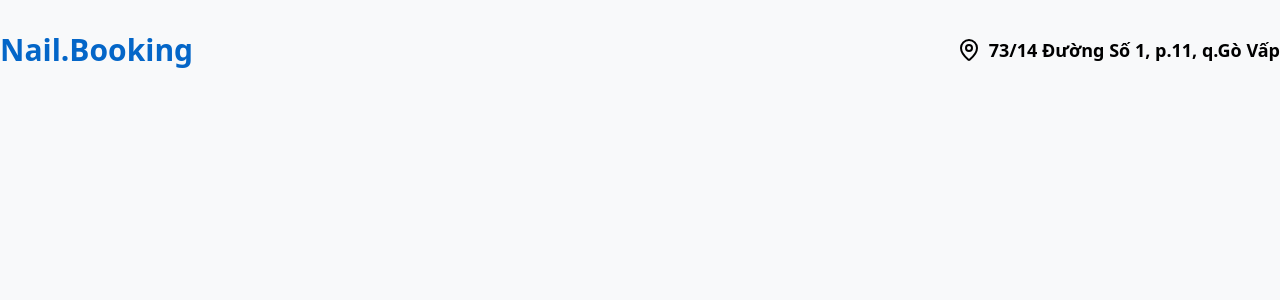
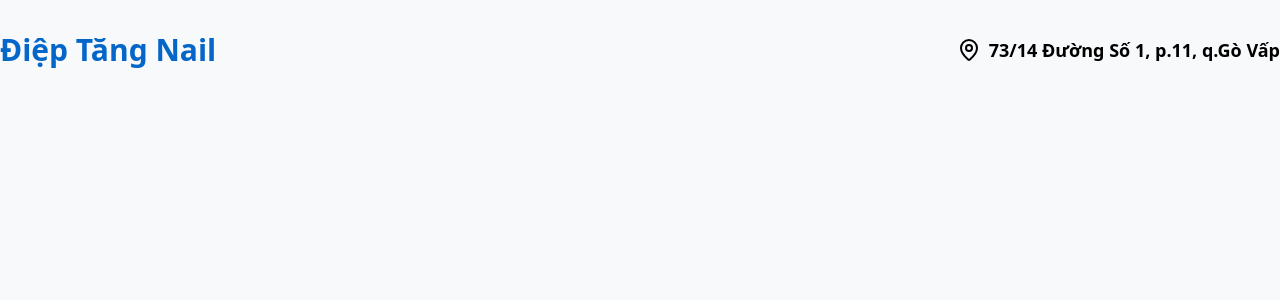
Before and after one commit to Pet3r1512/Nail_Booking, a React (Vite) app: page / in a window 1280 px wide. Shown: the top 300 px of the page. Built offline with nearby package versions, Linux system fonts and the light colour scheme.

Commit message:
feat: update logo

```diff
--- a/src/components/Layout/Header/index.tsx
+++ b/src/components/Layout/Header/index.tsx
@@ -6,7 +6,7 @@ export default function Header() {
     <header className="max-w-7xl mx-auto py-5 lg:py-8 flex items-center justify-between px-5 lg:px-0">
       <Sidebar />
       <p className="font-extrabold text-lg md:text-xl lg:text-3xl text-primary cursor-default">
-        Nail.Booking
+        Điệp Tăng Nail
       </p>
       <p className="hidden lg:flex items-center gap-x-2 cursor-default font-semibold lg:text-lg">
         <MapPin /> 73/14 Đường Số 1, p.11, q.Gò Vấp
```
